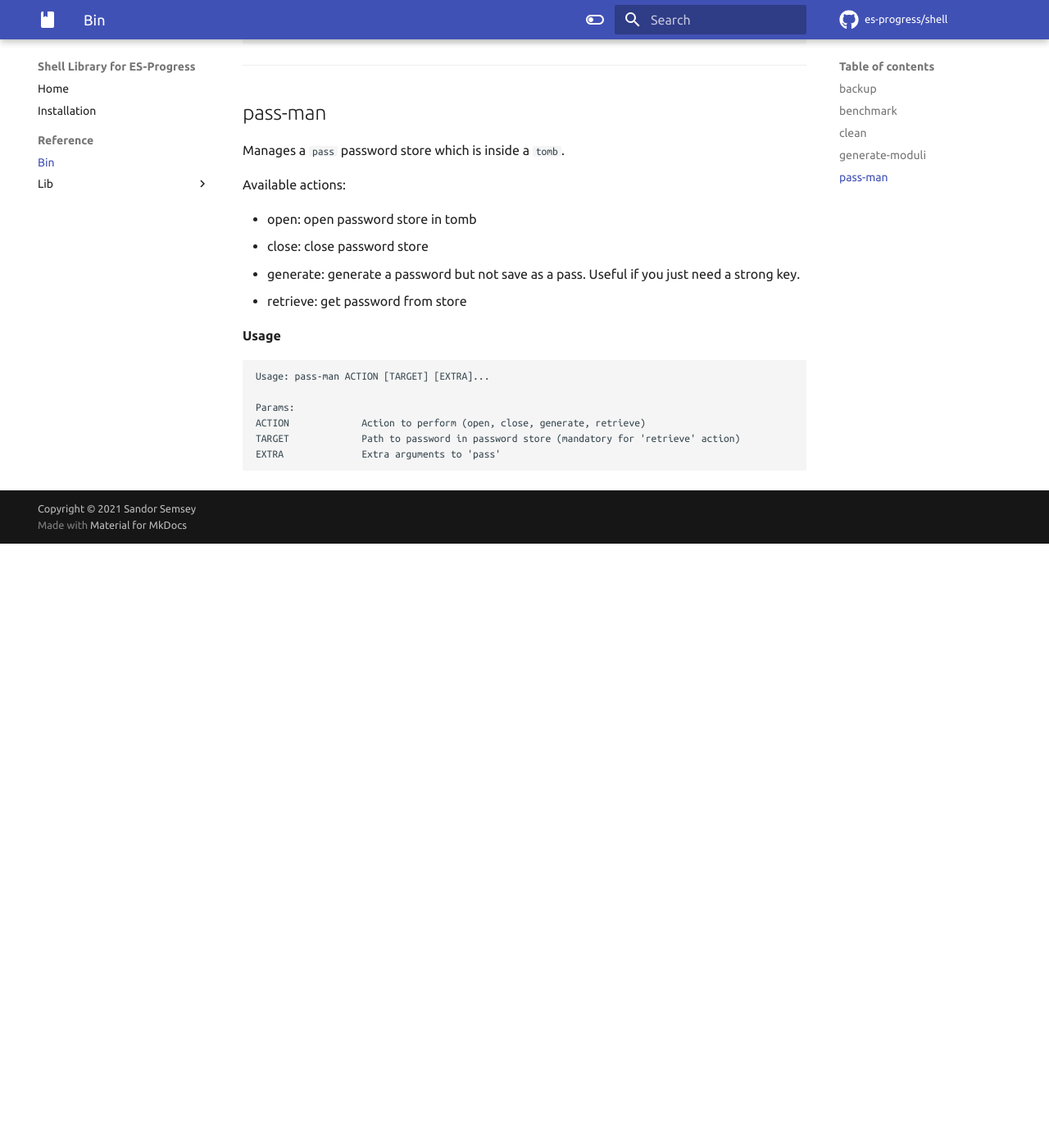
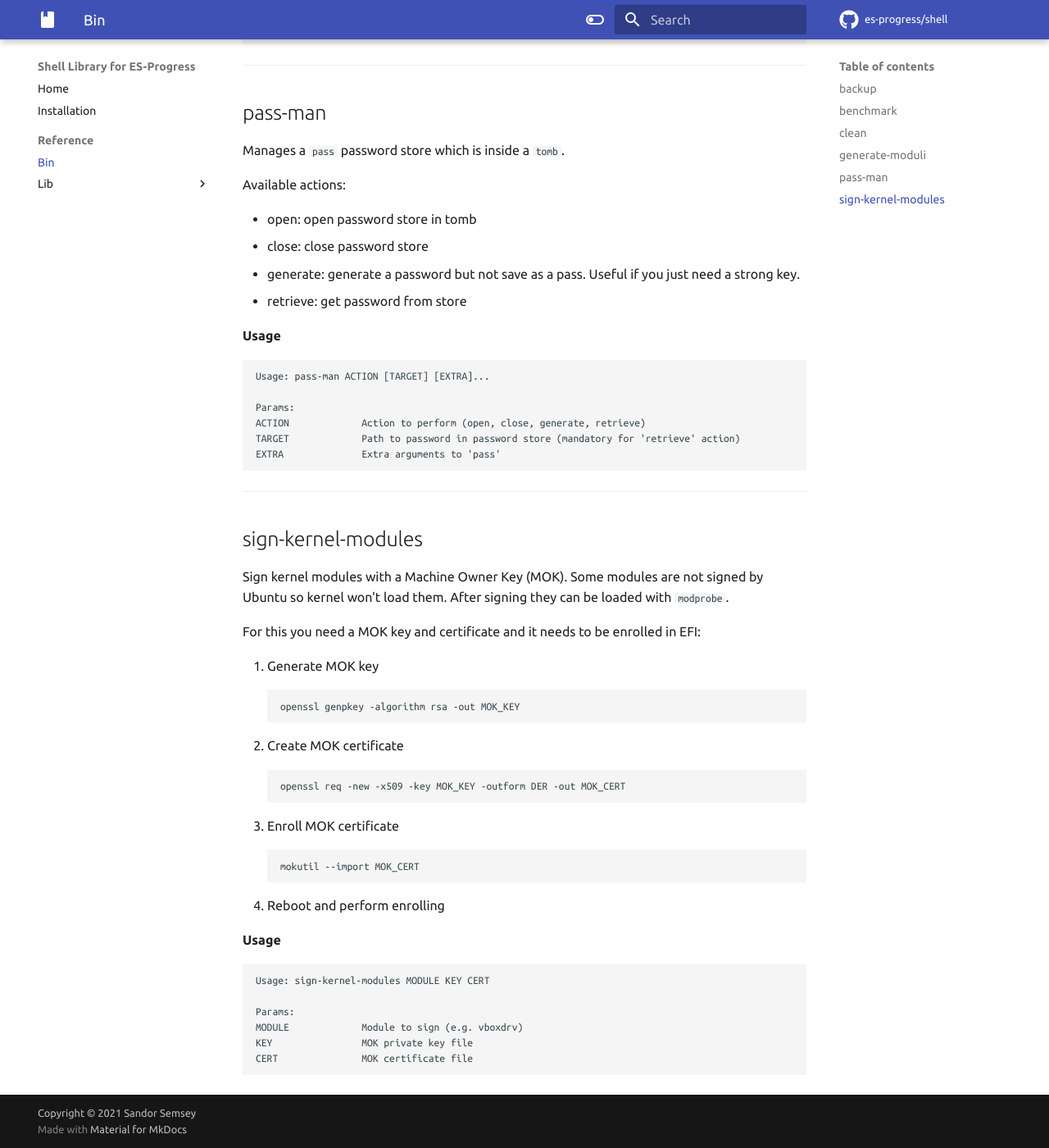
Before and after one commit to es-progress/shell, an MkDocs documentation site: the page built from docs/bin.md, in a window 1280 px wide and 1400 px high, scrolled down 3430 px. Shown: the whole window at 82% size. Built offline with MkDocs 1.6.1 and Material for MkDocs 9.7.7, drawn with Linux system fonts in a browser that asks for light colours; emoji names are drawn with the system emoji font; comment, search, counter and statistics services are not loaded; before the commit the page ends 4093 px from its top, so only the background shows below that.

Commit message:
docs/sign-kernel-modules

````diff
--- a/docs/bin.md
+++ b/docs/bin.md
@@ -173,3 +173,38 @@ ACTION             Action to perform (open, close, generate, retrieve)
 TARGET             Path to password in password store (mandatory for 'retrieve' action)
 EXTRA              Extra arguments to 'pass'
 ```
+
+---
+
+## sign-kernel-modules
+
+Sign kernel modules with a Machine Owner Key (MOK).
+Some modules are not signed by Ubuntu so kernel won't load them.
+After signing they can be loaded with `modprobe`.
+
+For this you need a MOK key and certificate and it needs to be enrolled in EFI:
+
+1. Generate MOK key
+    ```
+    openssl genpkey -algorithm rsa -out MOK_KEY
+    ```
+1. Create MOK certificate
+    ```
+    openssl req -new -x509 -key MOK_KEY -outform DER -out MOK_CERT
+    ```
+1. Enroll MOK certificate
+    ```
+    mokutil --import MOK_CERT
+    ```
+1. Reboot and perform enrolling
+
+**Usage**
+
+```
+Usage: sign-kernel-modules MODULE KEY CERT
+
+Params:
+MODULE             Module to sign (e.g. vboxdrv)
+KEY                MOK private key file
+CERT               MOK certificate file
+```
````
